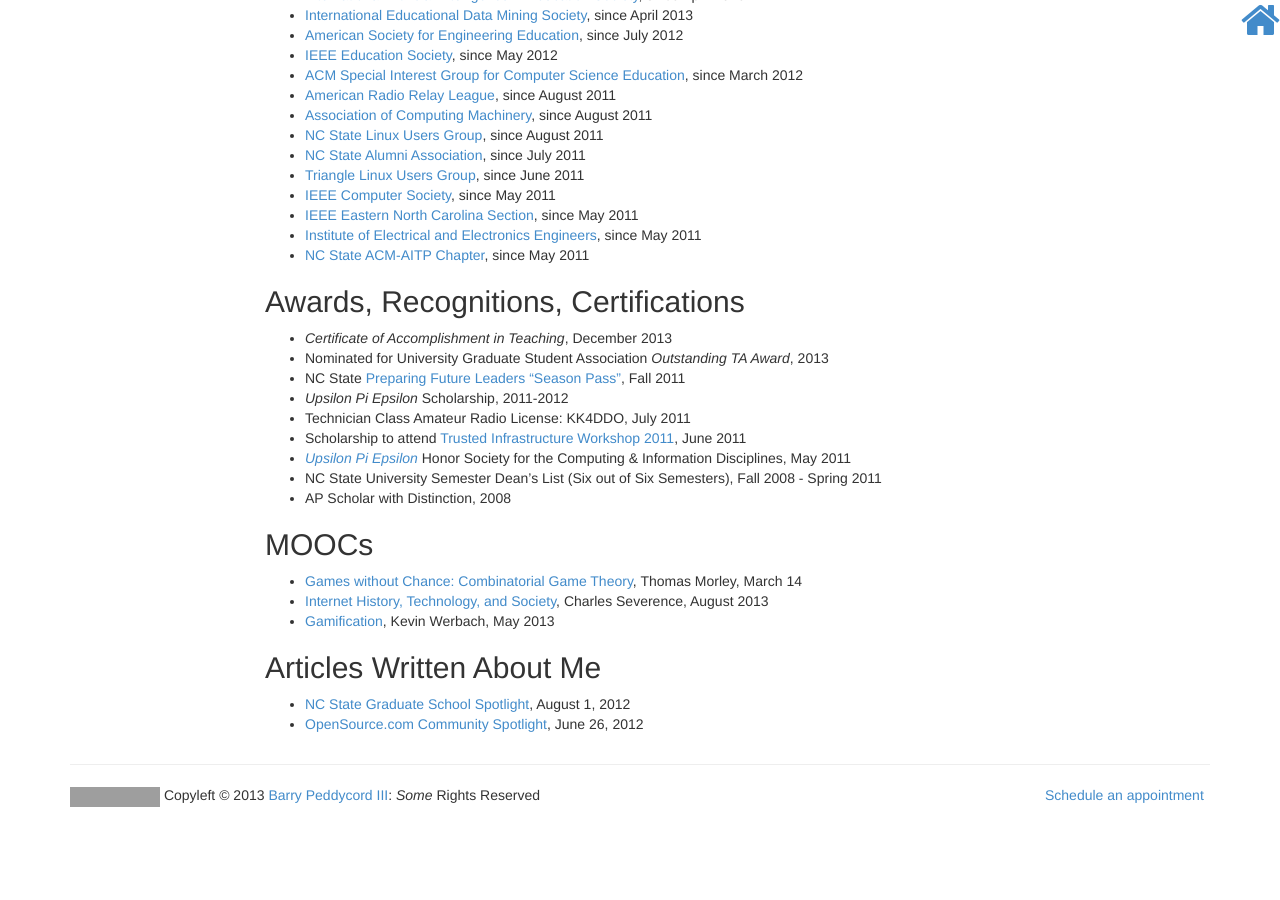
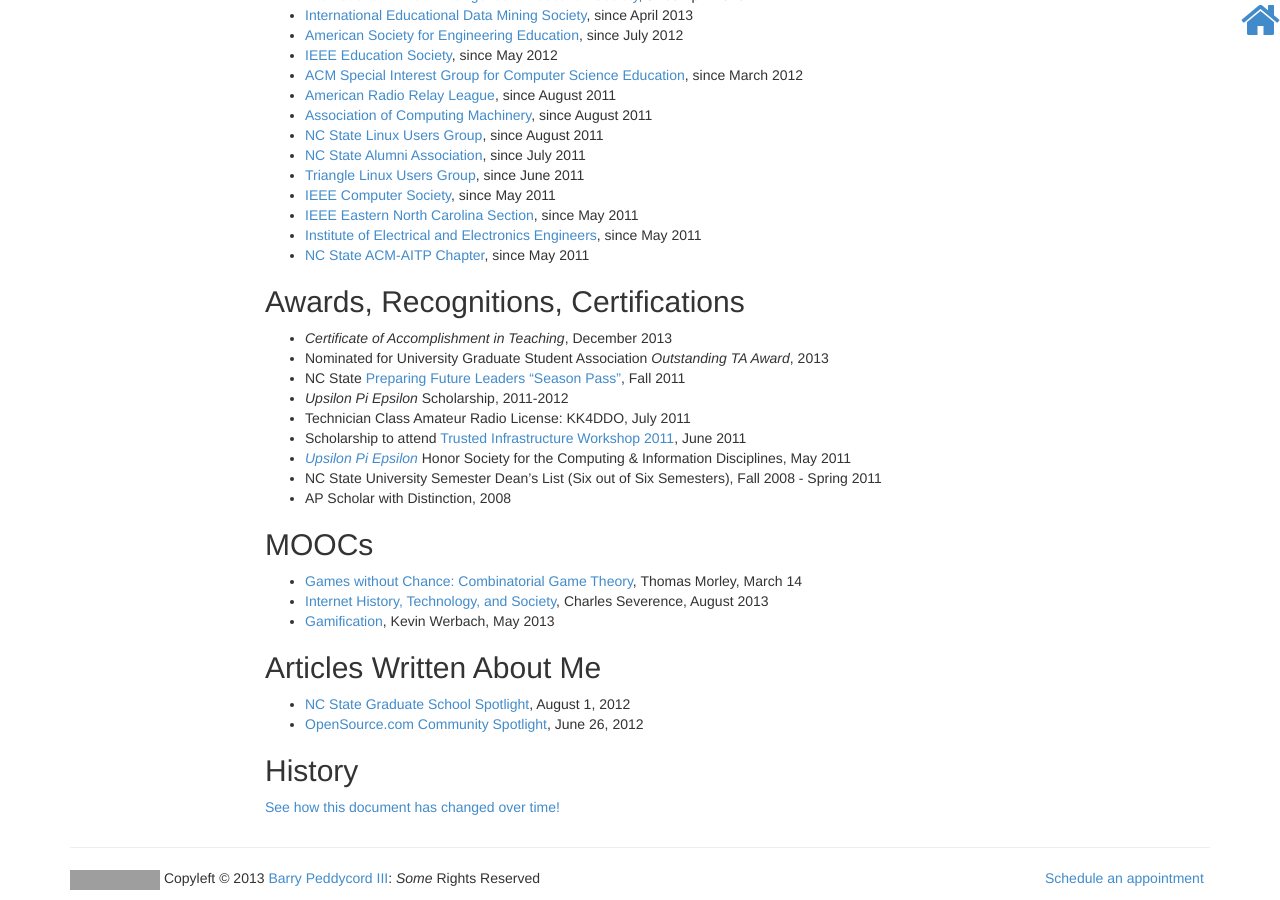
Before and after one commit to isharacomix/oldsite, a Jekyll site: the page built from cv.md, in a window 1280 px wide and 900 px high, scrolled down 2837 px. Built offline with Jekyll 4.4.1, drawn with Linux system fonts in a browser that asks for light colours; Markdown is read by kramdown in place of the engine named in the settings; before the commit the page ends 3654 px from its top, so only the background shows below that; grey boxes are pictures that could not be loaded.

Commit message:
Adding history to the repo.

```diff
--- a/cv.md
+++ b/cv.md
@@ -169,3 +169,8 @@
 -------------------------
  * [NC State Graduate School Spotlight](http://www.ncsu.edu/grad/stories/peddycord.html), August 1, 2012
  * [OpenSource.com Community Spotlight](http://opensource.com/should-be/12/6/community-spotlight-barry-peddycord-iii-phd-student-computer-science), June 26, 2012
+
+
+History
+-------
+[See how this document has changed over time!](https://github.com/isharacomix/isharacomix.github.io/commits/master/cv.md)
```
Also changed, not shown: about.md (+6 -0 lines).
